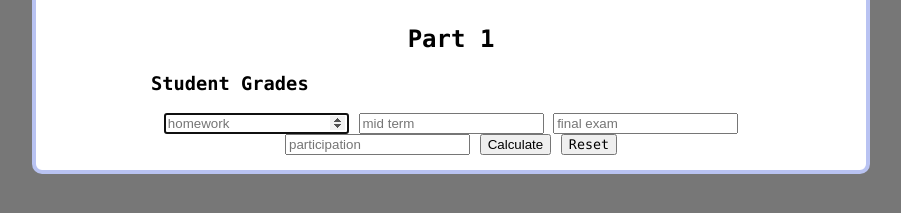
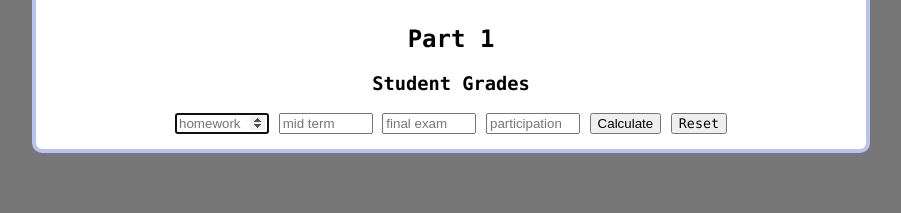
Before and after one commit to clearok/clearok.github.io, a plain HTML site: page hw3.html in a window 1280 px wide. Shown: the part 193-406 px from the top of the page, without its empty margins (189-1090 px from the left). Drawn offline with Linux system fonts and the light colour scheme.

Commit message:
Add files via upload

```diff
--- a/styles.css
+++ b/styles.css
@@ -64,7 +64,8 @@ ul li a {
 
 main {
   margin: 0 auto;
-  width: 75%;
+  width: 90%;
+  text-align: center;
 }
 
 h1 {
@@ -87,7 +88,7 @@ hr {
   margin: 15px 0;
 }
 
-h2 {
+h2, h3 {
   text-align: center;
 }
 
@@ -109,11 +110,14 @@ button {
   margin-top:40px; border:2px solid #000; height: 100px; font-size: 30px; text-align: center; font-family: monospace;
 }*/
 
-form {
+/*form {
   text-align: center;
 }
+*/
 
-
+#studentGrades input[type="text"], #studentGrades input[type="number"] {
+  width:86px;
+}
 
 
 /* * * * Animations * * * */
```
